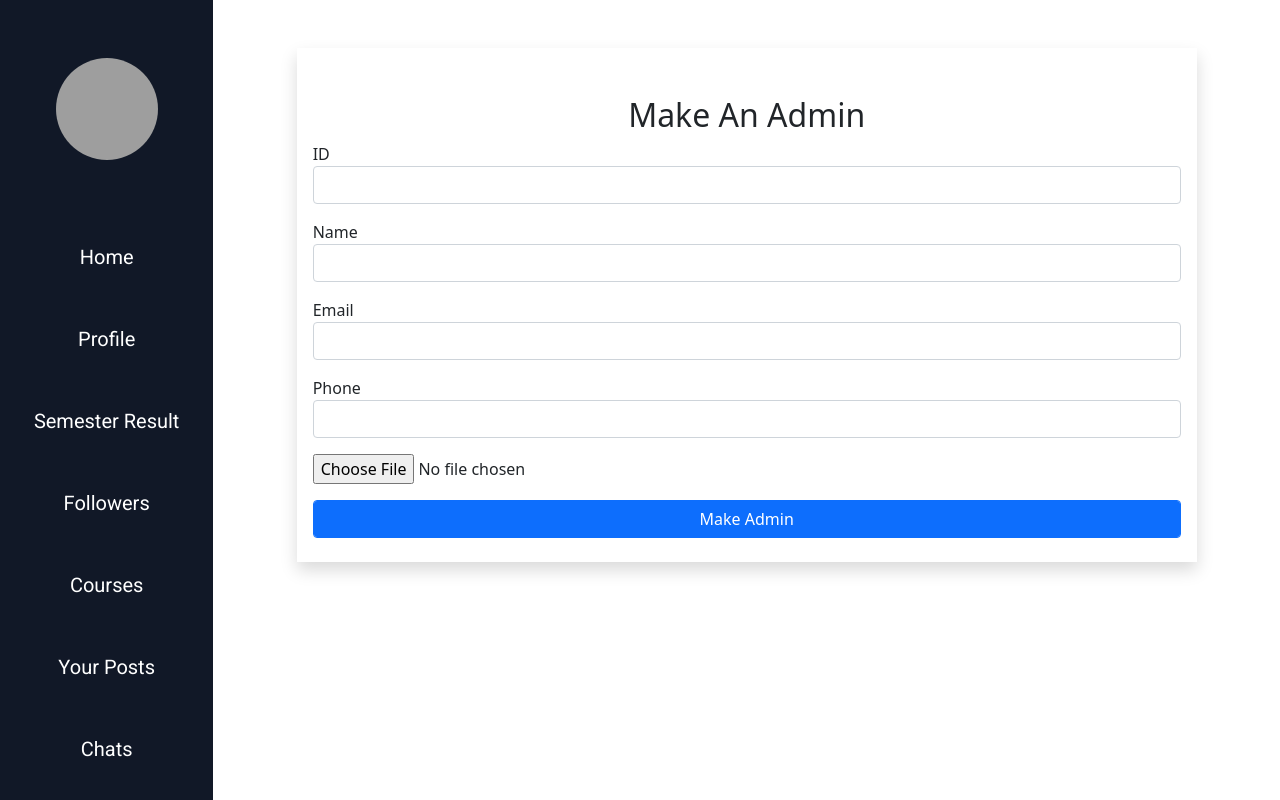
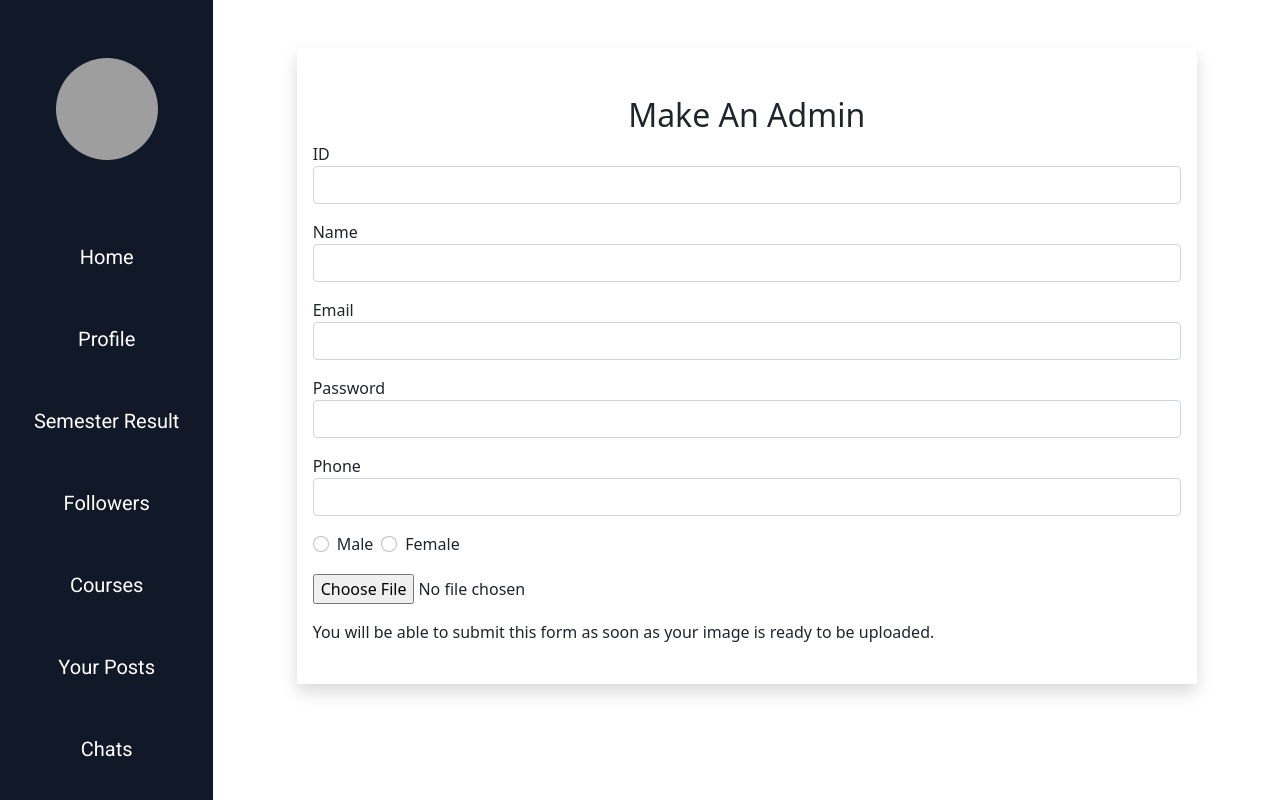
Before and after one commit to the-binary-hooks/edu-burg, a React (Create React App) app in the folder client/: page /make-admin in a window 1280 px wide. Built offline with nearby package versions, Linux system fonts and the light colour scheme; grey boxes are pictures that could not be loaded.

Commit message:
make admin done

```diff
--- a/client/src/components/Home/MakeAdmin/MakeAdmin.tsx
+++ b/client/src/components/Home/MakeAdmin/MakeAdmin.tsx
@@ -1,43 +1,207 @@
-import React from 'react';
-import { useForm } from 'react-hook-form';
-import Sidebar from '../../DashboardCommon/Sidebar/Sidebar';
+import axios from "axios";
+import { useState } from "react";
+import { useForm } from "react-hook-form";
+import Sidebar from "../../DashboardCommon/Sidebar/Sidebar";
+
+interface IFormData {
+    adminEmail: String;
+    adminName: String;
+    id: String;
+    female: String | null;
+    male: String | null;
+    password: String;
+    adminPhone: String;
+}
 
 const MakeAdmin = () => {
-    const { register, handleSubmit, formState: { errors } } = useForm();
-    const onSubmit = (data: any) => console.log(data);
+    const [imageURL, setImageURL] = useState(null);
+    const [error, setError] = useState(null);
+
+    // handles imgbb image upload
+    const handleImageUpload = (event: any) => {
+        const imageData = new FormData();
+        imageData.set("key", "b238360b7dd6273493645ed46cb79ec6");
+        if (event.target.files[0]) {
+            imageData.append("image", event.target.files[0]);
+            axios
+                .post("https://api.imgbb.com/1/upload", imageData)
+                .then((res: any) => {
+                    setImageURL(res.data.data.display_url);
+                })
+                .catch((err: any) => {
+                    setError(err);
+                });
+        }
+    };
+
+    const {
+        register,
+        handleSubmit,
+        formState: { errors },
+    } = useForm();
+    const onSubmit = (data: IFormData) => {
+        console.log(data);
+        const { adminEmail, adminName, id, male, password, adminPhone } = data;
+
+        const admin = {
+            email: adminEmail,
+            adminName,
+            id,
+            gender: male ? "male" : "female",
+            password,
+            phone: adminPhone,
+            picture: imageURL,
+        };
+
+        fetch("http://localhost:5000/api/admin/add", {
+            method: "POST",
+            headers: { "content-type": "application/json" },
+            body: JSON.stringify(admin),
+        })
+            .then((res) => res.json())
+            .then((result) => {
+                if (result.success === true) {
+                    alert("Your admin has been registered successfully!!");
+                    window.location.reload();
+                }
+            });
+    };
     return (
         <div className="container-fluid">
             <div className="row">
-                <Sidebar/>
-                <div className="col-md-10 mt-5 shadow m-auto px-3 py-4" style={{ maxWidth: '900px' }}>
+                <Sidebar />
+                <div
+                    className="col-md-10 mt-5 shadow m-auto px-3 py-4"
+                    style={{ maxWidth: "900px" }}
+                >
                     <h2 className="text-center pt-4">Make An Admin</h2>
                     <div>
                         <form onSubmit={handleSubmit(onSubmit)}>
                             <div className="form-group mb-3">
                                 <label htmlFor="admin-id">ID</label>
-                                <input  {...register("adminrId", { required: true })} type="number" className="form-control" id="admin-id" />
-                                {errors.adminId && <span>This field is required</span>}
+                                <input
+                                    {...register("id", {
+                                        required: true,
+                                    })}
+                                    type="number"
+                                    className="form-control"
+                                    id="admin-id"
+                                />
+                                {errors.id && (
+                                    <span>This field is required</span>
+                                )}
                             </div>
                             <div className="form-group mb-3">
                                 <label htmlFor="admin-name">Name</label>
-                                <input  {...register("adminName", { required: true })} type="text" className="form-control" id="admin-name" />
-                                {errors.adminName && <span>This field is required</span>}
+                                <input
+                                    {...register("adminName", {
+                                        required: true,
+                                    })}
+                                    type="text"
+                                    className="form-control"
+                                    id="admin-name"
+                                />
+                                {errors.adminName && (
+                                    <span>This field is required</span>
+                                )}
                             </div>
                             <div className="form-group mb-3">
                                 <label htmlFor="admin-email">Email</label>
-                                <input  {...register("adminEmail", { required: true })} type="text" className="form-control" id="admin-email" />
-                                {errors.adminEmail && <span>This field is required</span>}
+                                <input
+                                    {...register("adminEmail", {
+                                        required: true,
+                                    })}
+                                    type="text"
+                                    className="form-control"
+                                    id="admin-email"
+                                />
+                                {errors.adminEmail && (
+                                    <span>This field is required</span>
+                                )}
+                            </div>
+                            <div className="form-group mb-3">
+                                <label htmlFor="admin-pass">Password</label>
+                                <input
+                                    {...register("password", {
+                                        required: true,
+                                    })}
+                                    type="text"
+                                    className="form-control"
+                                    id="admin-pass"
+                                />
+                                {errors.password && (
+                                    <span>This field is required</span>
+                                )}
                             </div>
                             <div className="form-group mb-3">
                                 <label htmlFor="admin-phone">Phone</label>
-                                <input  {...register("teacherPhone", { required: true })} type="tel" className="form-control" id="admin-phone" />
-                                {errors.adminPhone && <span>This field is required</span>}
+                                <input
+                                    {...register("adminPhone", {
+                                        required: true,
+                                    })}
+                                    type="tel"
+                                    className="form-control"
+                                    id="admin-phone"
+                                />
+                                {errors.adminPhone && (
+                                    <span>This field is required</span>
+                                )}
+                            </div>
+                            <div className="d-flex mb-3">
+                                <div className="form-check">
+                                    <input
+                                        className="form-check-input"
+                                        type="radio"
+                                        id="male"
+                                        value="male"
+                                        {...register("male")}
+                                    />
+                                    <label
+                                        className="form-check-label"
+                                        htmlFor="male"
+                                    >
+                                        Male
+                                    </label>
+                                </div>
+                                <div className="form-check mx-2">
+                                    <input
+                                        className="form-check-input"
+                                        type="radio"
+                                        id="female"
+                                        value="female"
+                                        {...register("female")}
+                                    />
+                                    <label
+                                        className="form-check-label"
+                                        htmlFor="female"
+                                    >
+                                        Female
+                                    </label>
+                                </div>
                             </div>
                             <div className="form-group mb-3">
-                                <input type="file" name="teacher-image" id="admin-image" />
+                                <input
+                                    type="file"
+                                    name="admin-image"
+                                    id="admin-image"
+                                    onChange={handleImageUpload}
+                                />
                             </div>
+                            <p>{error}</p>
                             <div className="form-group">
-                                <input type="submit" value="Make Admin" className="form-control btn btn-primary"/>
+                                {imageURL ? (
+                                    <input
+                                        type="submit"
+                                        value="Register"
+                                        className="form-control btn btn-primary brand-button"
+                                    />
+                                ) : (
+                                    <p>
+                                        You will be able to submit this form as
+                                        soon as your image is ready to be
+                                        uploaded.
+                                    </p>
+                                )}
                             </div>
                         </form>
                     </div>
```
Also changed, not shown: 1 other file (tests, documents, lock files or other folders).
